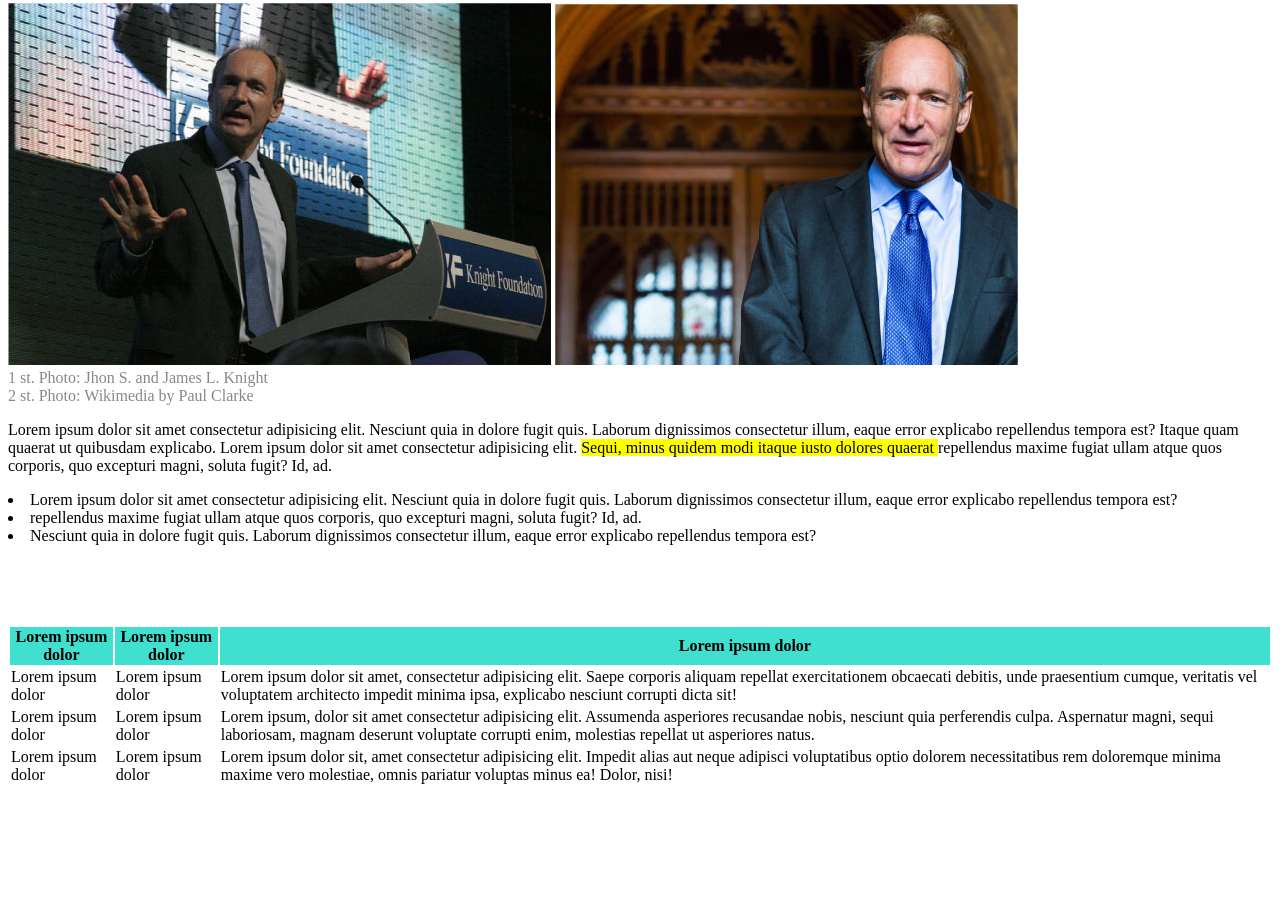
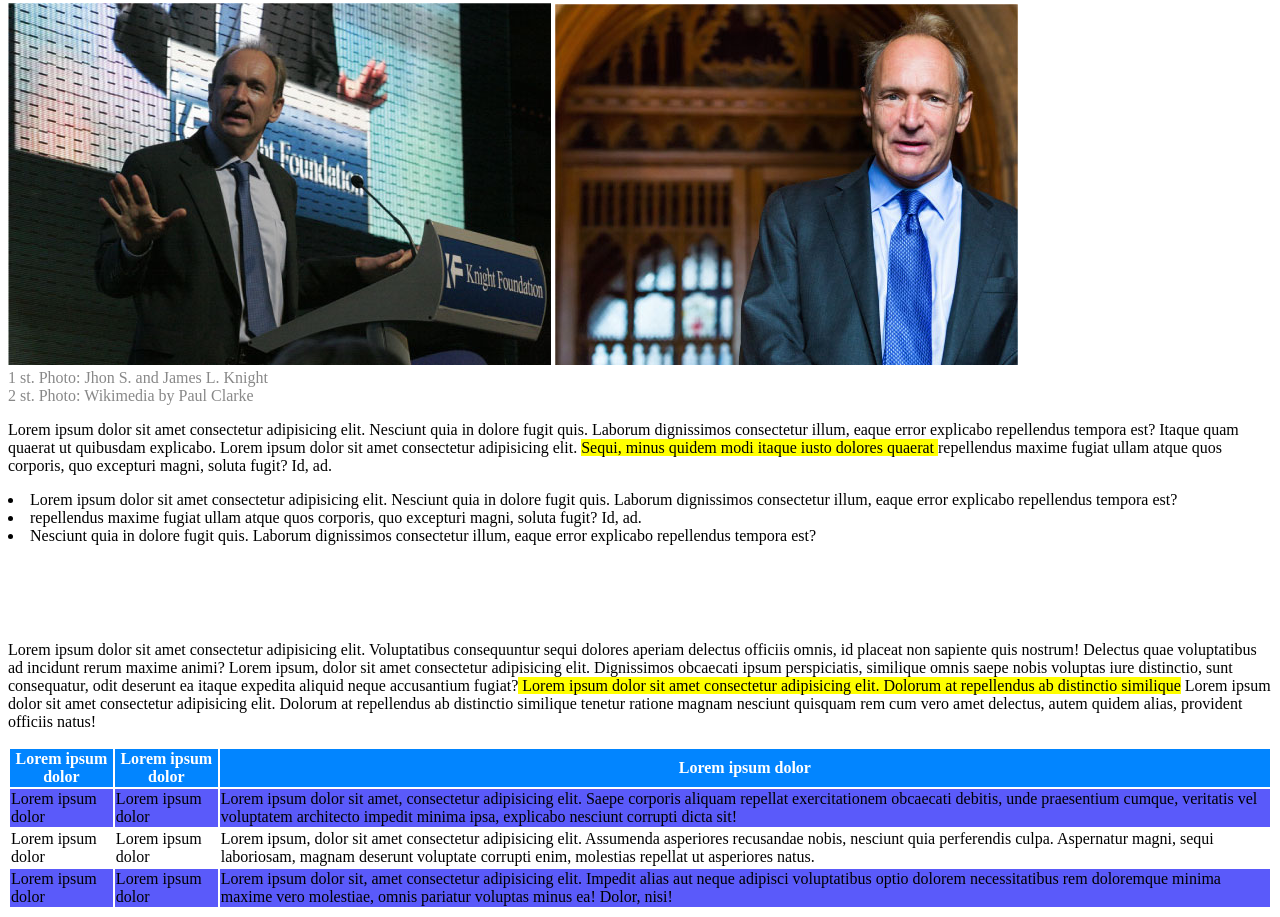
Before and after one commit to ClaudioMattina/html-css-booleaner, a plain HTML site: page index.html in a window 1280 px wide. Shown: the part 324-1241 px from the top of the page. Before the commit the page ends 1119 px from the top, so only its background shows below. Drawn offline with Linux system fonts and the light colour scheme.

Commit message:
paragrafo e tabella

```diff
--- a/index.html
+++ b/index.html
@@ -54,7 +54,7 @@
                  </tr>
               </thead>
               <tbody>
-                  <tr>
+                  <tr class="colorati">
                       <td>Lorem ipsum dolor</td>
                       <td>Lorem ipsum dolor</td>
                       <td>Lorem ipsum dolor sit amet, consectetur adipisicing elit. Saepe corporis aliquam repellat exercitationem obcaecati debitis, unde praesentium cumque, veritatis vel voluptatem architecto impedit minima ipsa, explicabo nesciunt corrupti dicta sit!</td>
@@ -64,7 +64,7 @@
                     <td>Lorem ipsum dolor</td>
                     <td>Lorem ipsum, dolor sit amet consectetur adipisicing elit. Assumenda asperiores recusandae nobis, nesciunt quia perferendis culpa. Aspernatur magni, sequi laboriosam, magnam deserunt voluptate corrupti enim, molestias repellat ut asperiores natus.</td>
                 </tr>
-                <tr>
+                <tr class="colorati">
                     <td>Lorem ipsum dolor</td>
                     <td>Lorem ipsum dolor</td>
                     <td>Lorem ipsum dolor sit, amet consectetur adipisicing elit. Impedit alias aut neque adipisci voluptatibus optio dolorem necessitatibus rem doloremque minima maxime vero molestiae, omnis pariatur voluptas minus ea! Dolor, nisi!</td>
@@ -73,6 +73,14 @@
             </section>
         </section>
 
+        <div>
+            <section>
+                <p>
+                    Lorem ipsum dolor sit amet consectetur adipisicing elit. Voluptatibus consequuntur sequi dolores aperiam delectus officiis omnis, id placeat non sapiente quis nostrum! Delectus quae voluptatibus ad incidunt rerum maxime animi? Lorem ipsum, dolor sit amet consectetur adipisicing elit. Dignissimos obcaecati ipsum perspiciatis, similique omnis saepe nobis voluptas iure distinctio, sunt consequatur, odit deserunt ea itaque expedita aliquid neque accusantium fugiat?<span class="evidenziato"> Lorem ipsum dolor sit amet consectetur adipisicing elit. Dolorum at repellendus ab distinctio similique</span> Lorem ipsum dolor sit amet consectetur adipisicing elit. Dolorum at repellendus ab distinctio similique tenetur ratione magnam nesciunt quisquam rem cum vero amet delectus, autem quidem alias, provident officiis natus!
+                </p>
+            </section>
+        </div>
+
 
 
   </main>
--- a/style.css
+++ b/style.css
@@ -20,5 +20,9 @@
     padding-top: 80px;
 }
 #thead{
-    background-color: turquoise;
+    background-color: rgb(2, 133, 255);
+    color: white;
 }
+.colorati{
+    background-color: rgb(90, 90, 250);
+}
```
